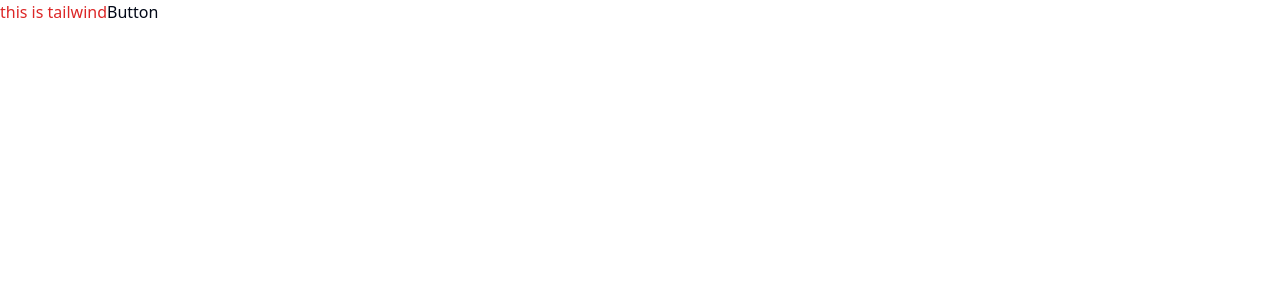
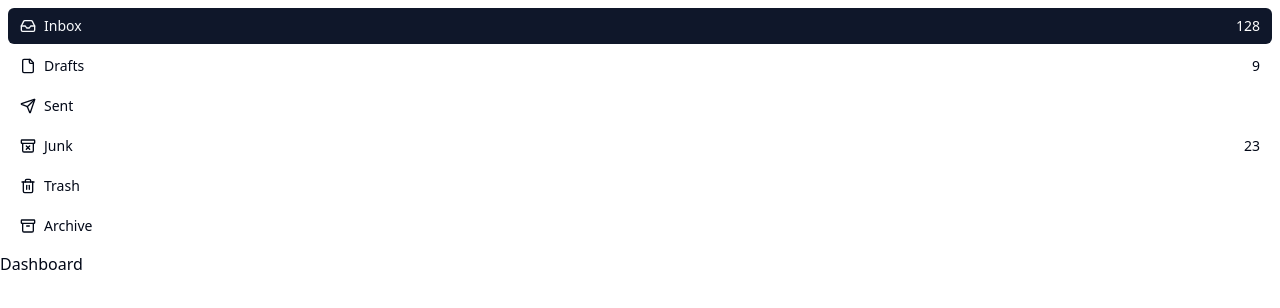
Before and after one commit to vandysadam/prelek-frontend-from, a React (Vite) app: page / in a window 1280 px wide. Shown: the top 308 px of the page. Built offline with nearby package versions, Linux system fonts and the light colour scheme.

Commit message:
feat: wip sidebar

```diff
--- a/package.json
+++ b/package.json
@@ -11,11 +11,13 @@
   },
   "dependencies": {
     "@radix-ui/react-slot": "^1.1.0",
+    "@radix-ui/react-tooltip": "^1.1.2",
     "class-variance-authority": "^0.7.0",
     "clsx": "^2.1.1",
     "lucide-react": "^0.428.0",
     "react": "^18.3.1",
     "react-dom": "^18.3.1",
+    "react-router-dom": "^6.26.1",
     "tailwind-merge": "^2.5.2",
     "tailwindcss-animate": "^1.0.7"
   },
--- a/src/App.tsx
+++ b/src/App.tsx
@@ -1,10 +1,7 @@
+import Dashboard from './pages/dasboard';
+
 function App() {
-  return (
-    <div>
-      <span className="text-red-600">this is tailwind</span>
-      Button
-    </div>
-  );
+  return <Dashboard />;
 }
 
 export default App;
--- /dev/null
+++ b/src/components/sidebar.tsx
@@ -0,0 +1,52 @@
+import { Inbox, Send, ArchiveX, Trash2, Archive, File } from 'lucide-react';
+import { Nav } from './ui/nav';
+
+export interface SidebarProps {}
+
+export default function Sidebar({}: SidebarProps) {
+  return (
+    <div>
+      <Nav
+        isCollapsed={false}
+        links={[
+          {
+            title: 'Inbox',
+            label: '128',
+            icon: Inbox,
+            variant: 'default',
+          },
+          {
+            title: 'Drafts',
+            label: '9',
+            icon: File,
+            variant: 'ghost',
+          },
+          {
+            title: 'Sent',
+            label: '',
+            icon: Send,
+            variant: 'ghost',
+          },
+          {
+            title: 'Junk',
+            label: '23',
+            icon: ArchiveX,
+            variant: 'ghost',
+          },
+          {
+            title: 'Trash',
+            label: '',
+            icon: Trash2,
+            variant: 'ghost',
+          },
+          {
+            title: 'Archive',
+            label: '',
+            icon: Archive,
+            variant: 'ghost',
+          },
+        ]}
+      />
+    </div>
+  );
+}
--- /dev/null
+++ b/src/components/ui/nav.tsx
@@ -0,0 +1,85 @@
+import { LucideIcon } from 'lucide-react';
+
+import { cn } from '@/lib/utils';
+import { buttonVariants } from '@/components/ui/button';
+
+import {
+  Tooltip,
+  TooltipContent,
+  TooltipTrigger,
+} from '@/components/ui/tooltip';
+
+interface NavProps {
+  isCollapsed: boolean;
+  links: {
+    title: string;
+    label?: string;
+    icon: LucideIcon;
+    variant: 'default' | 'ghost';
+  }[];
+}
+
+export function Nav({ links, isCollapsed }: NavProps) {
+  return (
+    <div
+      data-collapsed={isCollapsed}
+      className="group flex flex-col gap-4 py-2 data-[collapsed=true]:py-2"
+    >
+      <nav className="grid gap-1 px-2 group-[[data-collapsed=true]]:justify-center group-[[data-collapsed=true]]:px-2">
+        {links.map((link, index) =>
+          isCollapsed ? (
+            <Tooltip key={index} delayDuration={0}>
+              <TooltipTrigger asChild>
+                <a
+                  href="#"
+                  className={cn(
+                    buttonVariants({ variant: link.variant, size: 'icon' }),
+                    'h-9 w-9',
+                    link.variant === 'default' &&
+                      'dark:bg-muted dark:text-muted-foreground dark:hover:bg-muted dark:hover:text-white',
+                  )}
+                >
+                  <link.icon className="h-4 w-4" />
+                  <span className="sr-only">{link.title}</span>
+                </a>
+              </TooltipTrigger>
+              <TooltipContent side="right" className="flex items-center gap-4">
+                {link.title}
+                {link.label && (
+                  <span className="ml-auto text-muted-foreground">
+                    {link.label}
+                  </span>
+                )}
+              </TooltipContent>
+            </Tooltip>
+          ) : (
+            <a
+              key={index}
+              href="#"
+              className={cn(
+                buttonVariants({ variant: link.variant, size: 'sm' }),
+                link.variant === 'default' &&
+                  'dark:bg-muted dark:text-white dark:hover:bg-muted dark:hover:text-white',
+                'justify-start',
+              )}
+            >
+              <link.icon className="mr-2 h-4 w-4" />
+              {link.title}
+              {link.label && (
+                <span
+                  className={cn(
+                    'ml-auto',
+                    link.variant === 'default' &&
+                      'text-background dark:text-white',
+                  )}
+                >
+                  {link.label}
+                </span>
+              )}
+            </a>
+          ),
+        )}
+      </nav>
+    </div>
+  );
+}
--- /dev/null
+++ b/src/components/ui/tooltip.tsx
@@ -0,0 +1,28 @@
+import * as React from "react"
+import * as TooltipPrimitive from "@radix-ui/react-tooltip"
+
+import { cn } from "@/lib/utils"
+
+const TooltipProvider = TooltipPrimitive.Provider
+
+const Tooltip = TooltipPrimitive.Root
+
+const TooltipTrigger = TooltipPrimitive.Trigger
+
+const TooltipContent = React.forwardRef<
+  React.ElementRef<typeof TooltipPrimitive.Content>,
+  React.ComponentPropsWithoutRef<typeof TooltipPrimitive.Content>
+>(({ className, sideOffset = 4, ...props }, ref) => (
+  <TooltipPrimitive.Content
+    ref={ref}
+    sideOffset={sideOffset}
+    className={cn(
+      "z-50 overflow-hidden rounded-md border bg-popover px-3 py-1.5 text-sm text-popover-foreground shadow-md animate-in fade-in-0 zoom-in-95 data-[state=closed]:animate-out data-[state=closed]:fade-out-0 data-[state=closed]:zoom-out-95 data-[side=bottom]:slide-in-from-top-2 data-[side=left]:slide-in-from-right-2 data-[side=right]:slide-in-from-left-2 data-[side=top]:slide-in-from-bottom-2",
+      className
+    )}
+    {...props}
+  />
+))
+TooltipContent.displayName = TooltipPrimitive.Content.displayName
+
+export { Tooltip, TooltipTrigger, TooltipContent, TooltipProvider }
--- /dev/null
+++ b/src/pages/dasboard.tsx
@@ -0,0 +1,12 @@
+import Sidebar from '../components/sidebar';
+
+export interface DashboardProps {}
+
+export default function Dashboard({}: DashboardProps) {
+  return (
+    <>
+      <Sidebar />
+      <h1>Dashboard</h1>
+    </>
+  );
+}
```
Also changed, not shown: 1 other file (tests, documents, lock files or other folders).
